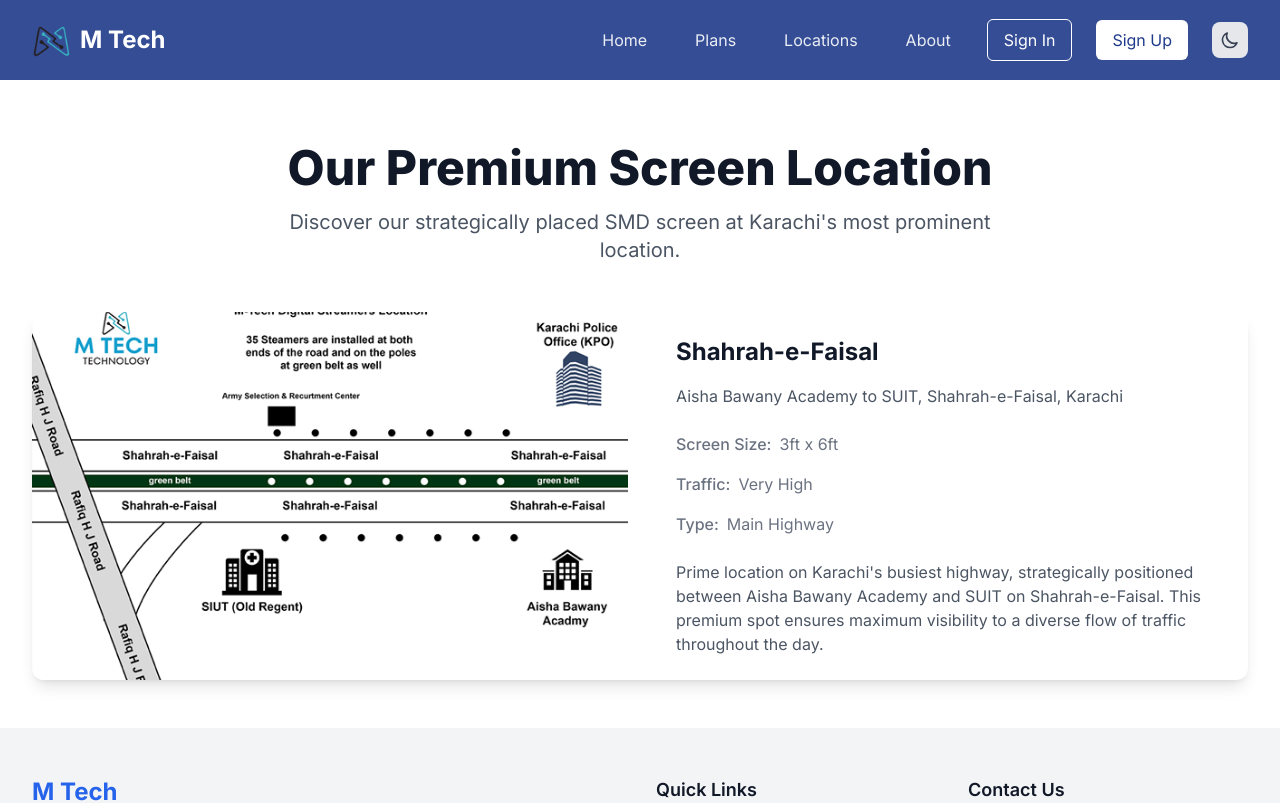
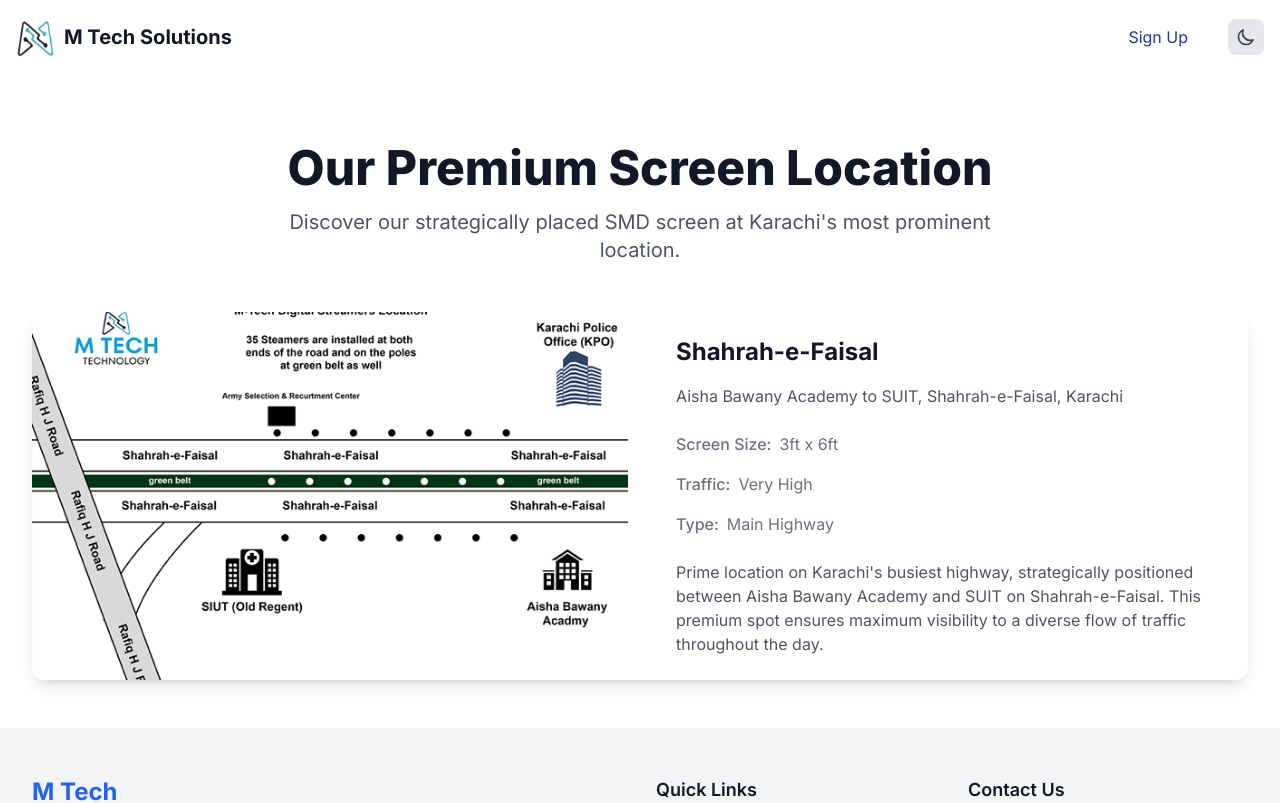
Before and after one commit to itxsamad1/Advertising-App, a Next.js app: page /locations in a window 1280 px wide. Shown: the top 803 px of the page. Built offline with nearby package versions, Linux system fonts and the light colour scheme.

Commit message:
Advertising App v0.3 – frontend updates and more improvements

```diff
--- a/src/app/_components/Navbar.jsx
+++ b/src/app/_components/Navbar.jsx
@@ -47,27 +47,21 @@
   }, [isMenuOpen]);
 
   return (
-    <nav className={`fixed w-full z-50 transition-all duration-300 ${
-      isScrolled
-        ? 'bg-white/80 dark:bg-gray-900/80 backdrop-blur-lg shadow-lg dark:shadow-blue-900/20'
-        : 'bg-blue-900/90 dark:bg-gray-900/90 backdrop-blur-md'
-    }`}>
-      <div className="max-w-7xl mx-auto px-4 sm:px-6 lg:px-8">
-        <div className="flex justify-between h-20">
-          <div className="flex-shrink-0 flex items-center space-x-3">
-            <Link href="/" className="flex items-center space-x-2 group">
+    <header className="fixed w-full z-50 transition-all duration-300">
+      <nav className="container mx-auto px-4 py-4">
+        <div className="flex items-center justify-between">
+          <Link href="/" className="flex items-center space-x-2">
             <Image
               src="/logo without text.png"
-                alt="M Tech Logo"
+              alt="M Tech Solutions Logo"
               width={40}
               height={40}
-                className="w-10 h-10 object-contain transform transition-transform group-hover:scale-110"
+              className="w-10 h-10"
             />
-              <span className={`text-2xl font-bold ${isScrolled ? 'bg-gradient-to-r from-blue-600 to-blue-800 dark:from-blue-400 dark:to-blue-600 bg-clip-text text-transparent' : 'text-white'}`}>
-                M Tech
+            <span className="text-xl font-bold text-gray-900 dark:text-white">
+              M Tech Solutions
             </span>
           </Link>
-          </div>
 
           {/* Desktop Menu */}
           <div className="hidden md:flex items-center space-x-6">
@@ -116,7 +110,7 @@
             </button>
           </div>
         </div>
-      </div>
+      </nav>
 
       {/* Mobile Menu - Side Drawer */}
       <div
@@ -130,13 +124,13 @@
               <div className="flex items-center space-x-2">
                 <Image
                   src="/logo without text.png"
-                  alt="M Tech Logo"
+                  alt="M Tech Solutions Logo"
                   width={32}
                   height={32}
                   className="w-8 h-8 object-contain"
                 />
                 <span className="text-xl font-bold bg-gradient-to-r from-blue-600 to-blue-800 dark:from-blue-400 dark:to-blue-600 bg-clip-text text-transparent">
-                  M Tech
+                  M Tech Solutions
                 </span>
               </div>
               <button
@@ -207,7 +201,7 @@
           onClick={() => setIsMenuOpen(false)}
         ></div>
       )}
-    </nav>
+    </header>
   );
 };
 
--- /dev/null
+++ b/src/app/_components/Providers.jsx
@@ -0,0 +1,11 @@
+'use client'
+
+import { ThemeProvider } from 'next-themes'
+
+export default function Providers({ children }) {
+  return (
+    <ThemeProvider attribute="class" defaultTheme="system" enableSystem>
+      {children}
+    </ThemeProvider>
+  )
+}
--- a/src/app/layout.jsx
+++ b/src/app/layout.jsx
@@ -1,25 +1,128 @@
 import { Inter } from 'next/font/google';
 import './globals.css';
-import { Providers } from './providers';
+import Providers from './_components/Providers';
 import Navbar from './_components/Navbar';
 import Footer from './_components/Footer';
 
 const inter = Inter({ subsets: ['latin'] });
 
+// Viewport configuration must be in a separate export
+export const viewport = {
+  width: 'device-width',
+  initialScale: 1,
+  maximumScale: 1,
+};
+
 export const metadata = {
-  title: 'AdScreen - Premium SMD Advertising Solutions',
-  description: 'Digital outdoor advertising solutions with strategically placed SMD screens across Karachi.',
-};
+  title: {
+    template: '%s | M Tech Solutions',
+    default: 'M Tech Solutions - Digital Advertising Solutions in Pakistan',
+  },
+  description: 'M Tech Solutions offers premium digital advertising services through our network of 30+ strategically placed SMD screens across Pakistan. Transform your brand visibility with our high-impact advertising solutions.',
+  keywords: [
+    'Digital Advertising',
+    'SMD Screens',
+    'Outdoor Advertising',
+    'Digital Marketing',
+    'M Tech Solutions',
+    'Advertising in Pakistan',
+    'Digital Billboards',
+    'LED Screen Advertising',
+    'High-Traffic Advertising',
+    'Premium Visibility',
+    'Advertising Network Pakistan',
+    'Digital Display Advertising',
+    'Out of Home Advertising',
+    'Strategic Advertising Locations',
+    'Brand Visibility Solutions'
+  ],
+  icons: {
+    icon: [
+      {
+        url: '/favicon.ico',
+        sizes: 'any',
+      },
+      {
+        url: '/icon.png',
+        type: 'image/png',
+        sizes: '32x32',
+      },
+    ],
+    apple: [
+      {
+        url: '/apple-icon.png',
+        sizes: '180x180',
+        type: 'image/png',
+      },
+    ],
+    shortcut: '/favicon.ico',
+  },
+  manifest: '/manifest.json',
+  authors: [{ name: 'M Tech Solutions' }],
+  creator: 'M Tech Solutions',
+  publisher: 'M Tech Solutions',
+  robots: {
+    index: true,
+    follow: true,
+    googleBot: {
+      index: true,
+      follow: true,
+      'max-video-preview': -1,
+      'max-image-preview': 'large',
+      'max-snippet': -1,
+    },
+  },
+  openGraph: {
+    type: 'website',
+    locale: 'en_PK',
+    url: 'https://mtechsolutions.com',
+    siteName: 'M Tech Solutions',
+    title: 'M Tech Solutions - Premium Digital Advertising Network in Pakistan',
+    description: 'Transform your brand visibility with M Tech Solutions. We offer premium digital advertising through our network of 30+ strategically placed SMD screens across Pakistan.',
+    images: [
+      {
+        url: '/og-image.jpg', // Make sure this image exists in your public folder
+        width: 1200,
+        height: 630,
+        alt: 'M Tech Solutions - Digital Advertising Network',
+      },
+    ],
+  },
+  twitter: {
+    card: 'summary_large_image',
+    title: 'M Tech Solutions - Digital Advertising Solutions',
+    description: 'Premium digital advertising network with 30+ SMD screens across Pakistan. Transform your brand visibility with M Tech Solutions.',
+    images: ['/twitter-image.jpg'], // Make sure this image exists in your public folder
+    creator: '@mtechsolutions',
+    site: '@mtechsolutions',
+  },
+  verification: {
+    google: 'your-google-verification-code', // Add your Google verification code
+  },
+  alternates: {
+    canonical: 'https://mtechsolutions.com',
+    languages: {
+      'en-PK': 'https://mtechsolutions.com',
+      'ur-PK': 'https://mtechsolutions.com/ur',
+    },
+  },
+  category: 'Digital Advertising',
+  classification: 'Business',
+}
 
 export default function RootLayout({ children }) {
   return (
     <html lang="en" suppressHydrationWarning>
-      <body className={`${inter.className} min-h-screen bg-white dark:bg-gray-900 text-gray-900 dark:text-white transition-colors duration-300`}>
+      <head>
+        <link rel="icon" href="/favicon.ico" sizes="any" />
+        <link rel="icon" href="/icon.png" type="image/png" sizes="32x32" />
+        <link rel="apple-touch-icon" href="/apple-icon.png" />
+        <link rel="manifest" href="/manifest.json" />
+      </head>
+      <body className={inter.className}>
         <Providers>
           <Navbar />
-          <main className="flex-grow">
-            {children}
-          </main>
+          {children}
           <Footer />
         </Providers>
       </body>
```
Also changed, not shown: public/manifest.json (added). Lines whose indentation alone changed are shown as unchanged.
